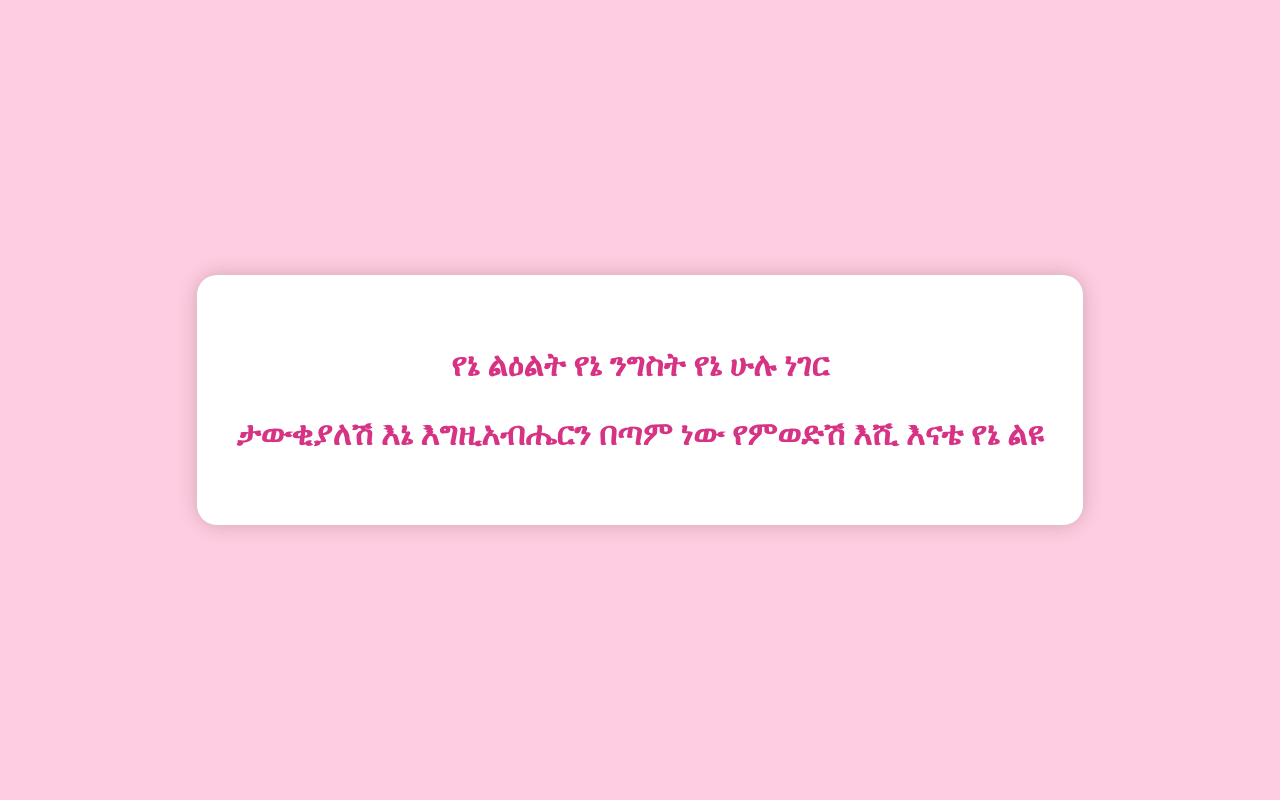
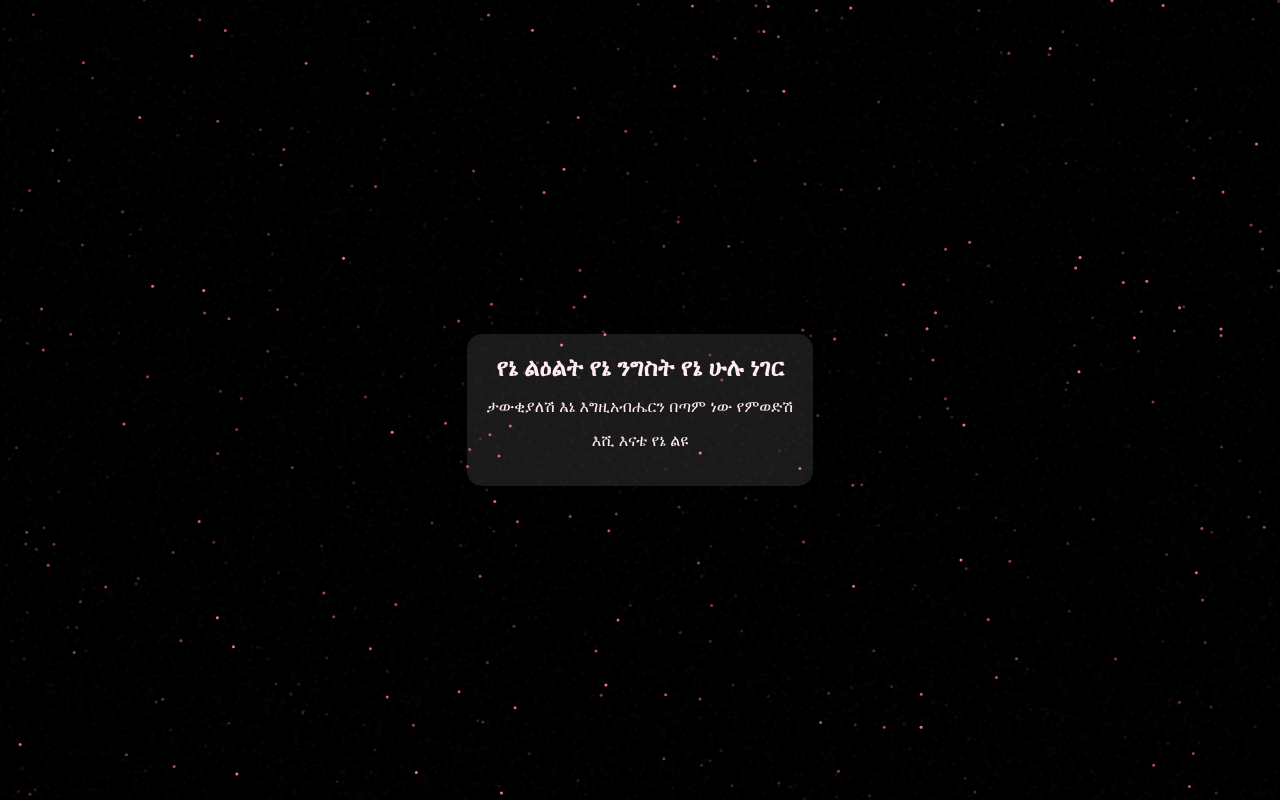
Before and after one commit to yoni-1/MY-love-, a plain HTML site: page index.html in a window 1280 px wide. Both pictures are taken after a click on the button "My everything". Drawn offline with Linux system fonts and the light colour scheme.

Commit message:
Refactor HTML structure and styles for clarity

```diff
--- a/index.html
+++ b/index.html
@@ -2,21 +2,15 @@
 <html lang="am">
 <head>
     <meta charset="UTF-8">
+    <meta name="viewport" content="width=device-width, initial-scale=1.0">
+    <title>My Everything</title>
     <style>
-        body { margin: 0; background-color: #ffcce0; overflow: hidden; height: 100vh; display: flex; justify-content: center; align-items: center; }
-        canvas { position: absolute; top: 0; left: 0; z-index: 1; }
-
-        #overlay {
-            position: relative; z-index: 2; text-align: center; display: block;
-        }
-
-        #message { display: none; color: #d63384; font-size: 2rem; font-weight: bold; background: white; padding: 40px; border-radius: 20px; box-shadow: 0 0 20px rgba(0,0,0,0.2); }
-
-        button {
-            padding: 15px 30px; font-size: 1.5rem; background: #d63384; color: white; border: none;
-            border-radius: 50px; cursor: pointer; transition: 0.3s;
-        }
-        button:hover { transform: scale(1.1); }
+        body { margin: 0; padding: 0; background-color: #000; overflow: hidden; display: flex; flex-direction: column; justify-content: center; align-items: center; height: 100vh; font-family: sans-serif; }
+        canvas { position: absolute; top: 0; left: 0; z-index: 0; }
+        #overlay { position: relative; z-index: 1; text-align: center; }
+        #myButton { padding: 15px 30px; font-size: 1.2rem; background: #d63384; color: white; border: none; border-radius: 50px; cursor: pointer; transition: 0.3s; }
+        #messageBox { display: none; margin-top: 20px; padding: 20px; background: rgba(255, 255, 255, 0.1); border-radius: 15px; color: #ffebf0; text-align: center; }
+        h1 { font-size: 1.5rem; margin: 0; }
     </style>
 </head>
 <body>
@@ -24,31 +18,38 @@
     <canvas id="heartCanvas"></canvas>
 
     <div id="overlay">
-        <button onclick="showMessage()">My everything</button>
-        <div id="message">
-            <p>የኔ ልዕልት የኔ ንግስት የኔ ሁሉ ነገር</p>
-            <p>ታውቂያለሽ እኔ እግዚአብሔርን በጣም ነው የምወድሽ እሺ እናቴ የኔ ልዩ</p>
+        <button id="myButton" onclick="reveal()">My everything</button>
+        <div id="messageBox">
+            <h1>የኔ ልዕልት የኔ ንግስት የኔ ሁሉ ነገር</h1>
+            <p>ታውቂያለሽ እኔ እግዚአብሔርን በጣም ነው የምወድሽ</p>
+            <p>እሺ እናቴ የኔ ልዩ</p>
         </div>
     </div>
 
     <script>
-        // የልብ አኒሜሽን ኮድ
         const canvas = document.getElementById('heartCanvas');
         const ctx = canvas.getContext('2d');
-        canvas.width = window.innerWidth; canvas.height = window.innerHeight;
+        canvas.width = window.innerWidth;
+        canvas.height = window.innerHeight;
 
         function animate() {
-            ctx.fillStyle = 'rgba(255, 204, 224, 0.1)';
+            ctx.fillStyle = 'rgba(0, 0, 0, 0.1)';
             ctx.fillRect(0, 0, canvas.width, canvas.height);
-            // የልብ አኒሜሽን ሎጅክ እዚህ ይቀጥላል...
+
+            // የልብ ነጥቦች አኒሜሽን
+            ctx.fillStyle = '#ff69b4';
+            for (let i = 0; i < 20; i++) {
+                ctx.beginPath();
+                ctx.arc(Math.random() * canvas.width, Math.random() * canvas.height, 1.5, 0, Math.PI * 2);
+                ctx.fill();
+            }
             requestAnimationFrame(animate);
         }
         animate();
 
-        // ጽሁፉን ለማሳየት
-        function showMessage() {
-            document.querySelector('button').style.display = 'none';
-            document.getElementById('message').style.display = 'block';
+        function reveal() {
+            document.getElementById('myButton').style.display = 'none';
+            document.getElementById('messageBox').style.display = 'block';
         }
     </script>
 </body>
```
